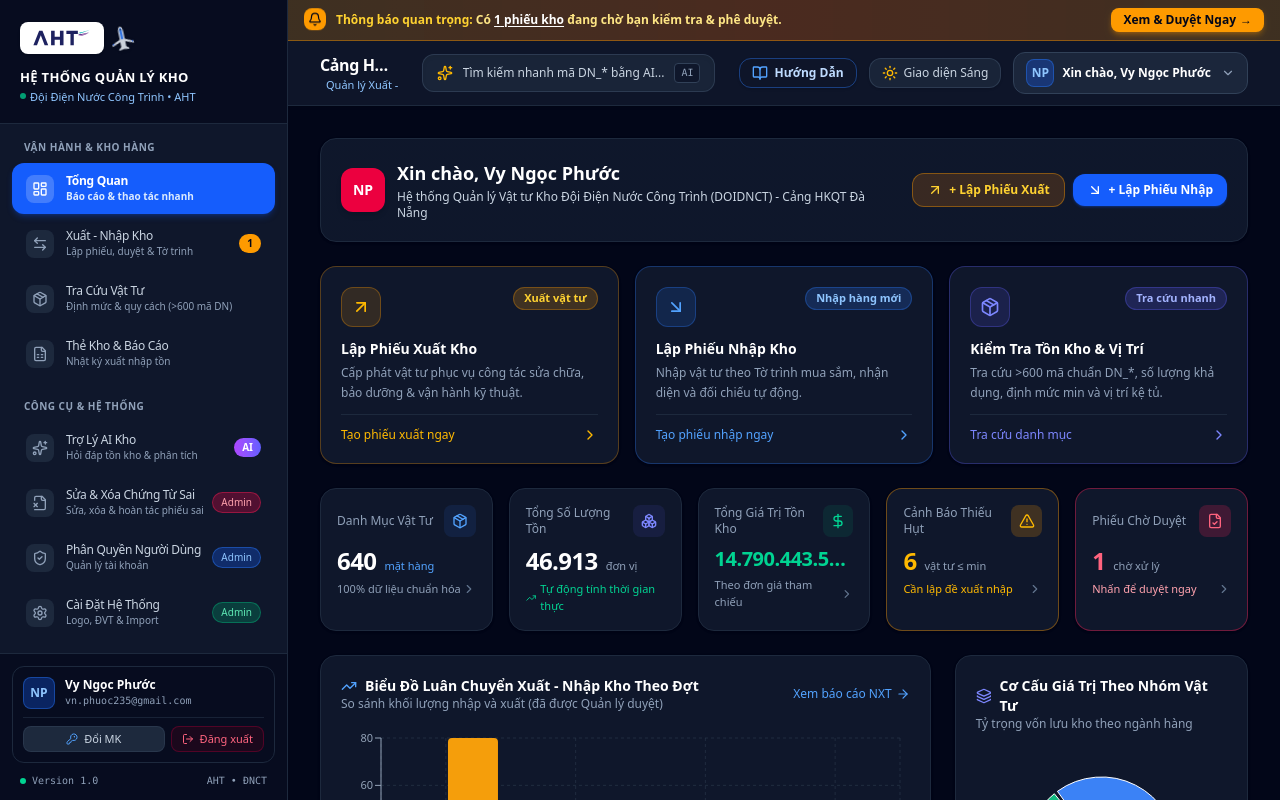
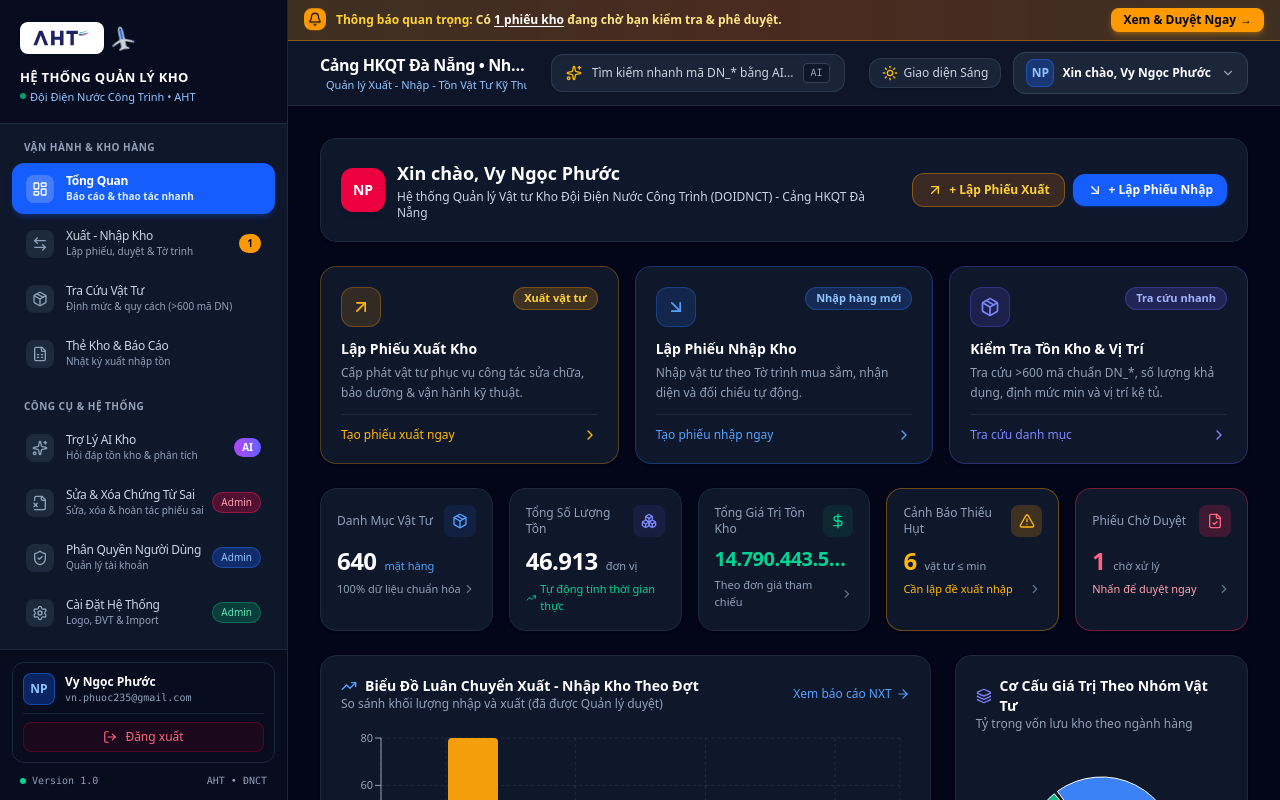
Before and after one commit to vnphuoc-creator/Smart-Inventory, a React (Vite) app: page / in a window 1280 px wide. Built offline with nearby package versions, Linux system fonts and the light colour scheme.

Commit message:
Add files via upload

```diff
--- a/src/components/Navbar.tsx
+++ b/src/components/Navbar.tsx
@@ -179,20 +179,6 @@ export const Navbar: React.FC<NavbarProps> = ({
               <Sparkles className="w-4 h-4" />
             </button>
 
-            {/* Quick User Guide Button in Header */}
-            {onOpenUserGuide && (
-              <button
-                type="button"
-                id="btn-navbar-user-guide"
-                onClick={onOpenUserGuide}
-                className="p-2 sm:px-3 sm:py-1.5 rounded-xl bg-blue-650/30 hover:bg-blue-600/40 border border-blue-500/40 text-blue-200 hover:text-white flex items-center gap-1.5 text-xs transition-all shadow-sm group"
-                title="Xem hướng dẫn sử dụng chi tiết cho Nhân viên và Quản lý"
-              >
-                <BookOpen className="w-4 h-4 text-blue-400 group-hover:scale-110 transition-transform" />
-                <span className="hidden sm:inline font-semibold">Hướng Dẫn</span>
-              </button>
-            )}
-
             {/* Theme Toggle Button (Light / Dark Mode) */}
             {onToggleTheme && (
               <button
--- a/src/components/Sidebar.tsx
+++ b/src/components/Sidebar.tsx
@@ -7,7 +7,6 @@ import {
   ShieldCheck,
   Sparkles,
   LogOut,
-  KeyRound,
   X,
   Settings,
   ExternalLink,
@@ -402,26 +401,14 @@ export const Sidebar: React.FC<SidebarProps> = ({
               </div>
             </div>
 
-            <div className="pt-2 border-t border-slate-800/80 flex items-center justify-between gap-1.5">
-              {onOpenChangePassword && (
-                <button
-                  type="button"
-                  onClick={onOpenChangePassword}
-                  className="flex-1 py-1 px-2 rounded-lg bg-slate-800 hover:bg-slate-750 text-slate-300 hover:text-white text-[11px] font-medium flex items-center justify-center gap-1.5 transition-colors border border-slate-700/60"
-                  title="Đổi mật khẩu tài khoản"
-                >
-                  <KeyRound className="w-3 h-3 text-blue-400" />
-                  <span>Đổi MK</span>
-                </button>
-              )}
-
+            <div className="pt-2 border-t border-slate-800/80">
               <button
                 type="button"
                 onClick={onLogout}
-                className="py-1 px-2.5 rounded-lg bg-rose-950/30 hover:bg-rose-900/40 text-rose-400 hover:text-rose-300 text-[11px] font-medium flex items-center justify-center gap-1.5 transition-colors border border-rose-800/40"
+                className="w-full py-1.5 px-3 rounded-lg bg-rose-950/30 hover:bg-rose-900/50 text-rose-400 hover:text-rose-200 text-xs font-medium flex items-center justify-center gap-2 transition-colors border border-rose-800/40 shadow-sm"
                 title="Đăng xuất khỏi hệ thống"
               >
-                <LogOut className="w-3 h-3" />
+                <LogOut className="w-3.5 h-3.5" />
                 <span>Đăng xuất</span>
               </button>
             </div>
```
